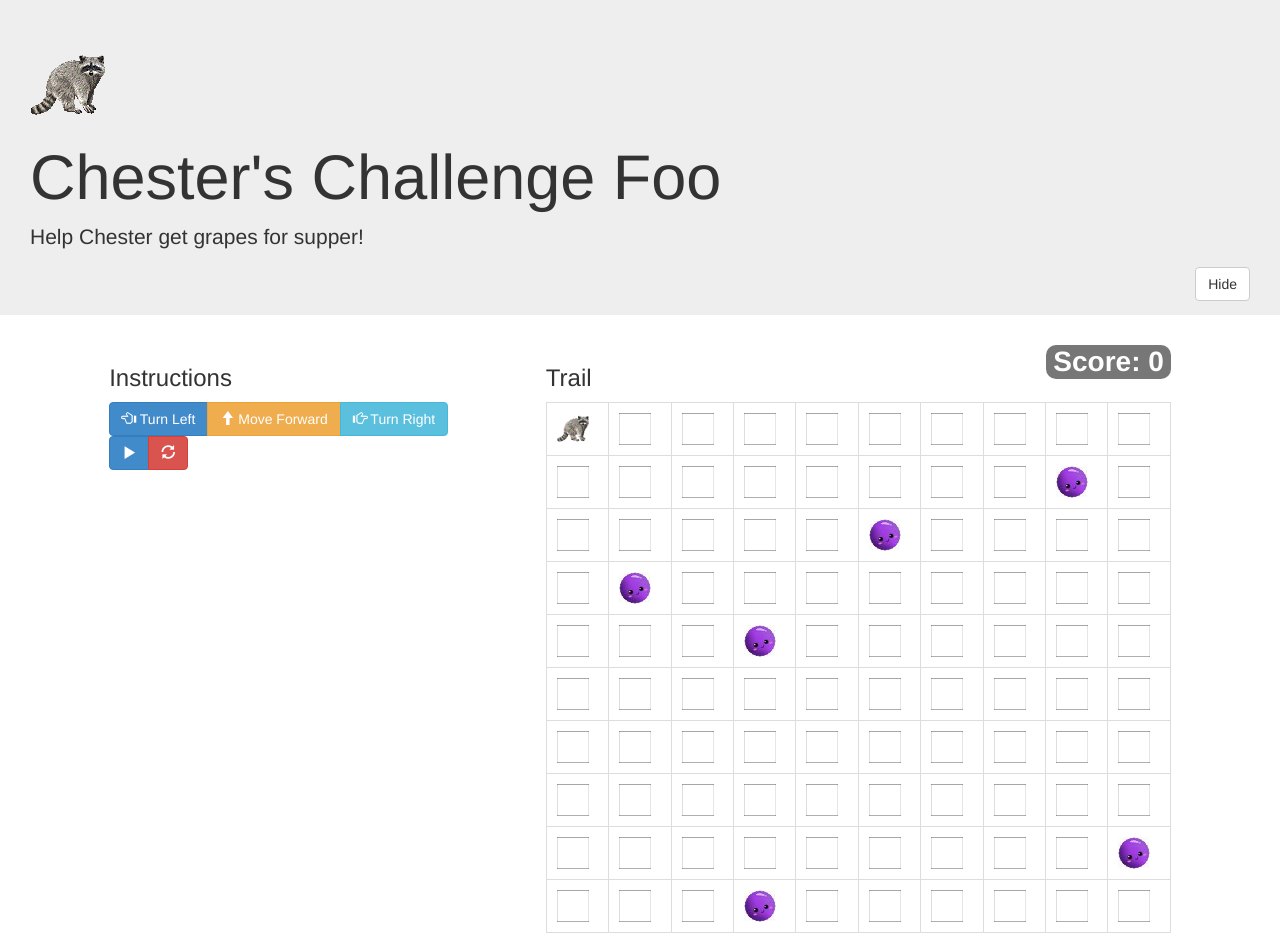
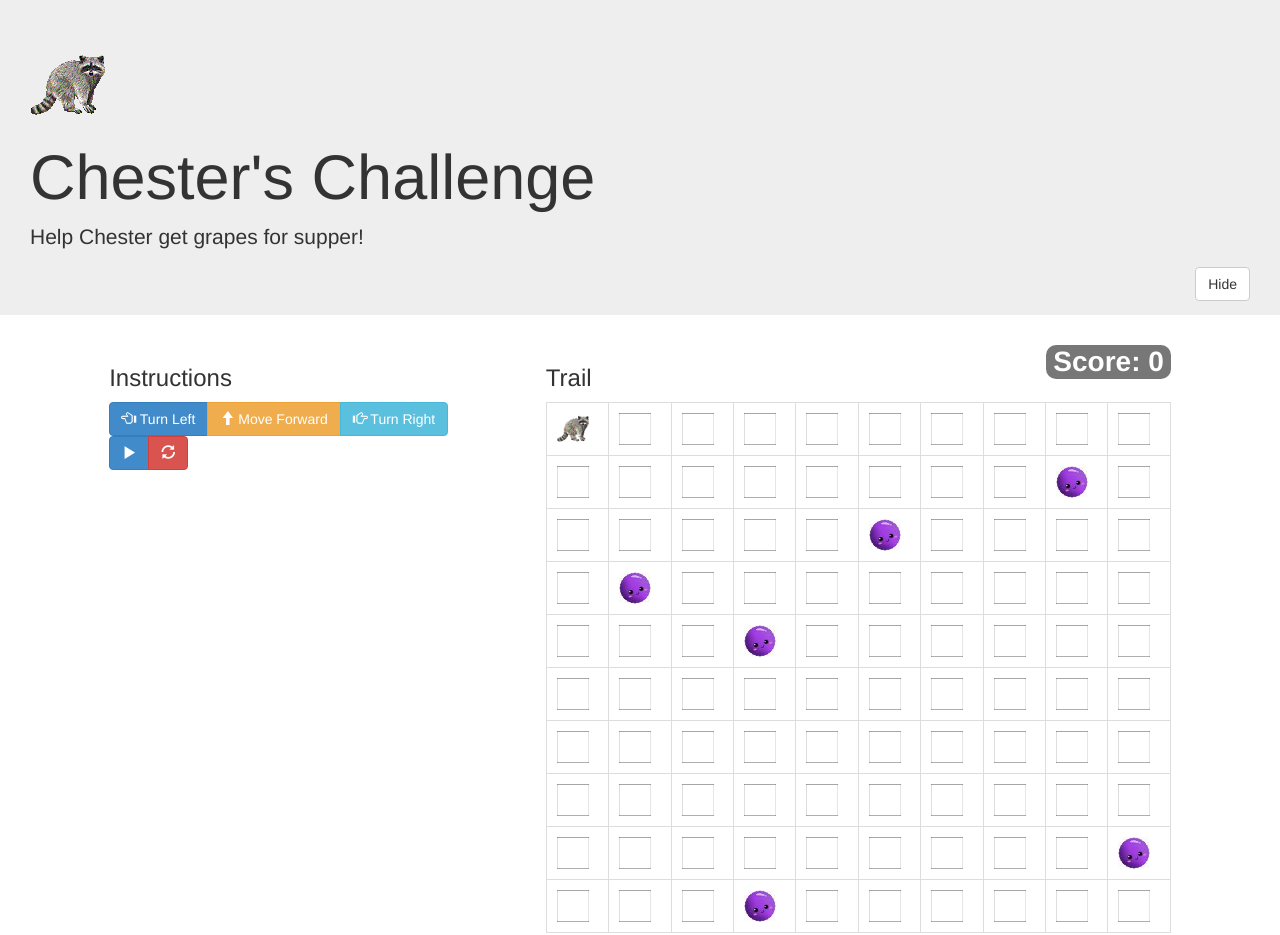
Before and after one commit to twilson63/chesters-challenge, a website with bundled scripts: page index.html in a window 1280 px wide. Shown: the top 935 px of the page. Built offline with nearby package versions, Linux system fonts and the light colour scheme.

Commit message:
remove foo

```diff
--- a/index.html
+++ b/index.html
@@ -9,7 +9,7 @@
     <div ng-controller="MainCtrl">
       <div class="jumbotron" ng-hide="hideBillboard">
         <img src="images/chester.gif" />
-        <h1>Chester's Challenge Foo</h1>
+        <h1>Chester's Challenge</h1>
         <p>Help Chester get grapes for supper!</p>
         <div class="pull-right"><button class="btn btn-default" ng-click="hide()">Hide</button></div>
       </div>
```
